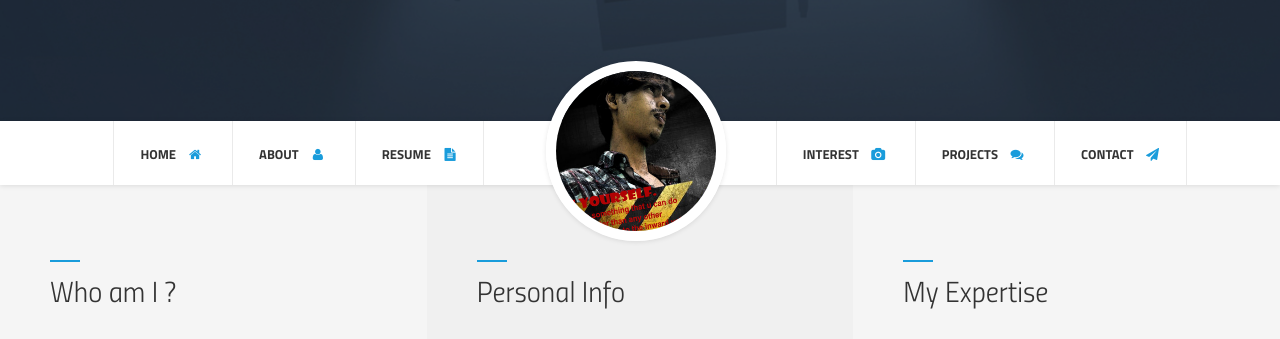
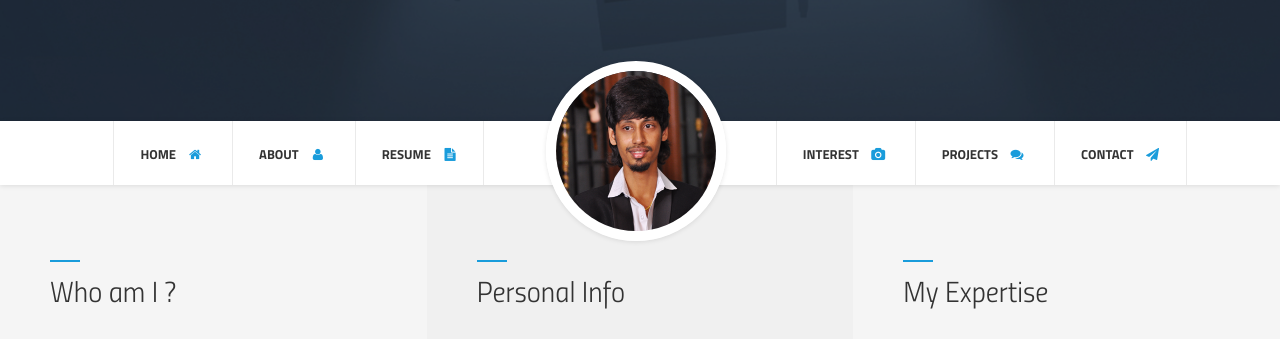
Before and after one commit to Git-Deepak-B/deepak-resume, a plain HTML site: page index.html in a window 1280 px wide. Shown: the part 458-797 px from the top of the page. Drawn offline with Linux system fonts and the light colour scheme; some packages are replaced by stand-ins of ours.

Commit message:
code change for new profile image

```diff
--- a/index.html
+++ b/index.html
@@ -93,7 +93,7 @@
                             </ul>
                         </div>
                         <div class="col-sm-2 pd-0 t-center">
-                            <div class="img-profile"> <img src="img/testimonial/11.jpg" alt=""> </div>
+                            <div class="img-profile"> <img src="img/testimonial/111.png" alt=""> </div>
                             <div class="name-profile">
                                 <h5><a class="scroll" href="#home">Deepak Kumar<span>Software Engineer</span></a></h5> </div>
                         </div>
```
